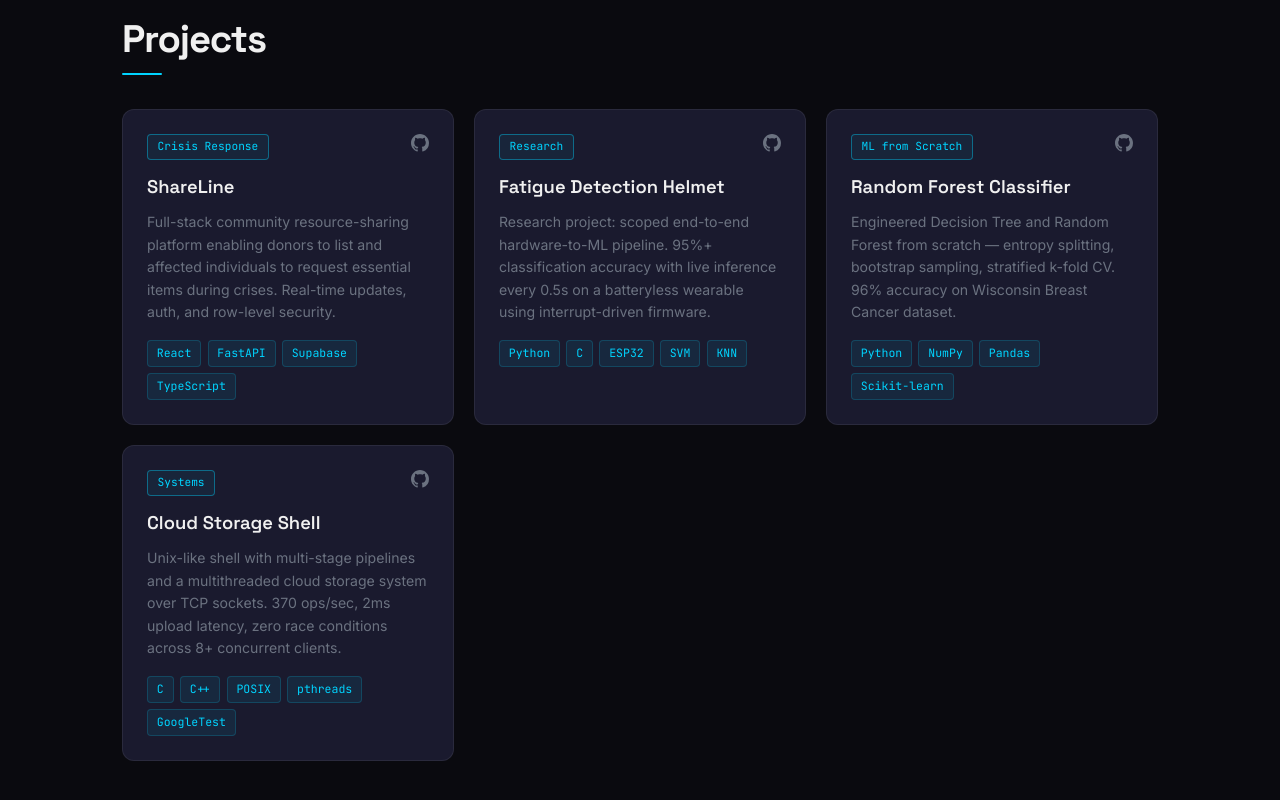
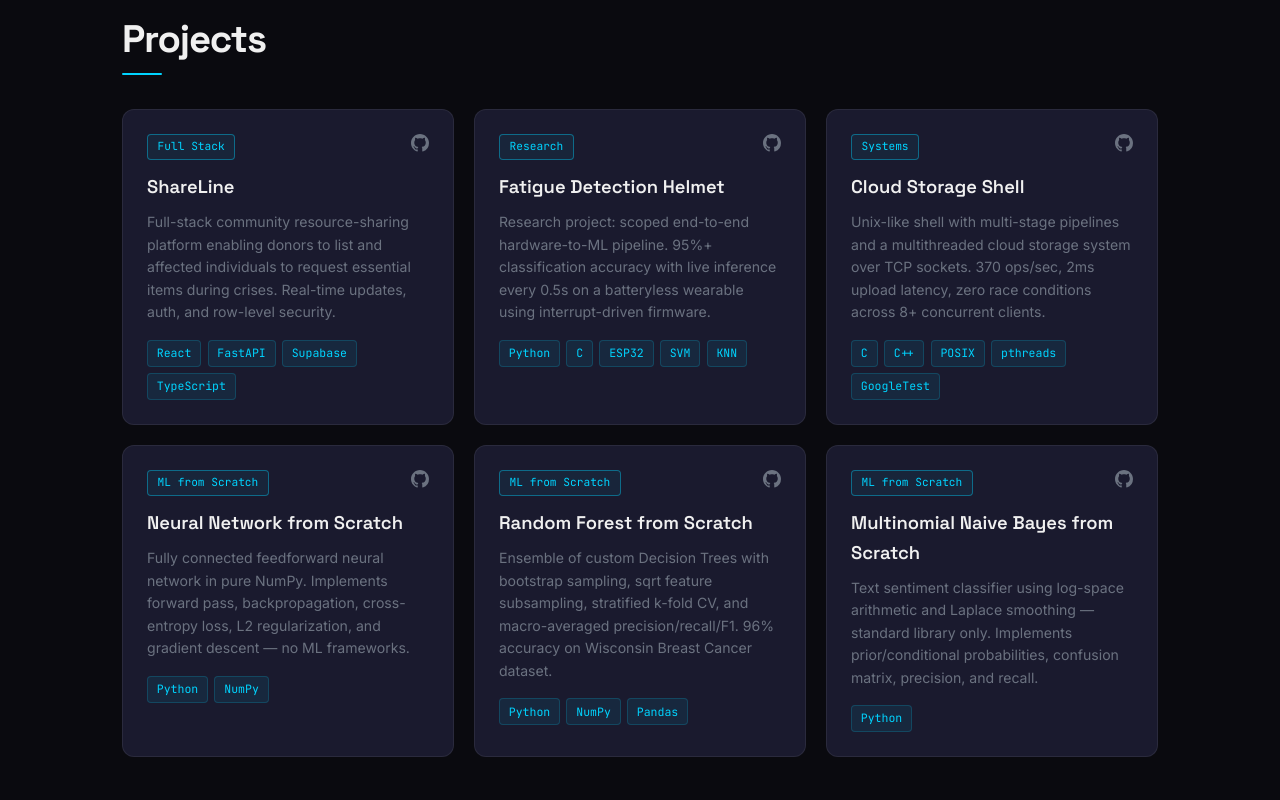
Before and after one commit to Kshah965/krishna-portfolio, a React (Vite) app: page / in a window 1280 px wide. Shown: the part 1590-2390 px from the top of the page. Built offline with nearby package versions, Linux system fonts and the light colour scheme; no server answers; the database is empty.

Commit message:
update ML project links

```diff
--- a/src/App.jsx
+++ b/src/App.jsx
@@ -13,7 +13,7 @@ const PROJECTS = [
     stack: ['React', 'FastAPI', 'Supabase', 'TypeScript'],
     desc: 'Full-stack community resource-sharing platform enabling donors to list and affected individuals to request essential items during crises. Real-time updates, auth, and row-level security.',
     github: 'https://github.com/Kshah965',
-    highlight: 'Crisis Response',
+    highlight: 'Full Stack',
   },
   {
     name: 'Fatigue Detection Helmet',
@@ -23,18 +23,32 @@ const PROJECTS = [
     highlight: 'Research',
   },
   {
-    name: 'Random Forest Classifier',
-    stack: ['Python', 'NumPy', 'Pandas', 'Scikit-learn'],
-    desc: 'Engineered Decision Tree and Random Forest from scratch — entropy splitting, bootstrap sampling, stratified k-fold CV. 96% accuracy on Wisconsin Breast Cancer dataset.',
-    github: 'https://github.com/Kshah965',
-    highlight: 'ML from Scratch',
-  },
-  {
     name: 'Cloud Storage Shell',
     stack: ['C', 'C++', 'POSIX', 'pthreads', 'GoogleTest'],
     desc: 'Unix-like shell with multi-stage pipelines and a multithreaded cloud storage system over TCP sockets. 370 ops/sec, 2ms upload latency, zero race conditions across 8+ concurrent clients.',
     github: 'https://github.com/Kshah965',
     highlight: 'Systems',
+  },
+  {
+    name: 'Neural Network from Scratch',
+    stack: ['Python', 'NumPy'],
+    desc: 'Fully connected feedforward neural network in pure NumPy. Implements forward pass, backpropagation, cross-entropy loss, L2 regularization, and gradient descent — no ML frameworks.',
+    github: 'https://github.com/Kshah965/neural_network',
+    highlight: 'ML from Scratch',
+  },
+  {
+    name: 'Random Forest from Scratch',
+    stack: ['Python', 'NumPy', 'Pandas'],
+    desc: 'Ensemble of custom Decision Trees with bootstrap sampling, sqrt feature subsampling, stratified k-fold CV, and macro-averaged precision/recall/F1. 96% accuracy on Wisconsin Breast Cancer dataset.',
+    github: 'https://github.com/Kshah965/random_forest',
+    highlight: 'ML from Scratch',
+  },
+  {
+    name: 'Multinomial Naive Bayes from Scratch',
+    stack: ['Python'],
+    desc: 'Text sentiment classifier using log-space arithmetic and Laplace smoothing — standard library only. Implements prior/conditional probabilities, confusion matrix, precision, and recall.',
+    github: 'https://github.com/Kshah965/naive_bayes',
+    highlight: 'ML from Scratch',
   },
 ];
 
```
